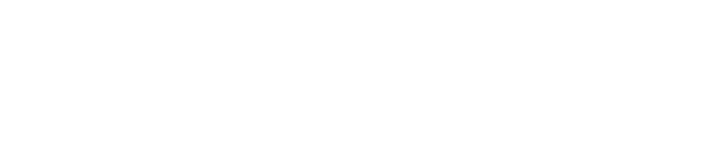
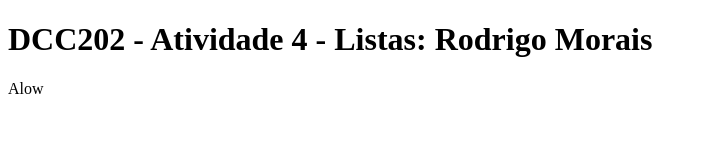
Before and after one commit to ufjf-dcc202/ufjf-dcc202-2023-3-a-atv4-rodrigo-mch, a website: page listas.html in a window 1280 px wide. Shown: the whole page, without its empty margins (0-707 px from the left). Drawn offline with Linux system fonts and the light colour scheme.

Commit message:
Altera titulo em listas.html

```diff
--- a/listas.html
+++ b/listas.html
@@ -6,6 +6,10 @@
     <title>DCC202 - Atividade 4 - Listas: Rodrigo Morais</title>
 </head>
 <body>
+    <main>
+        <h1>DCC202 - Atividade 4 - Listas: Rodrigo Morais</h1>
+        <p>Alow</p>
+    </main>
 
 </body>
 </html>
```
